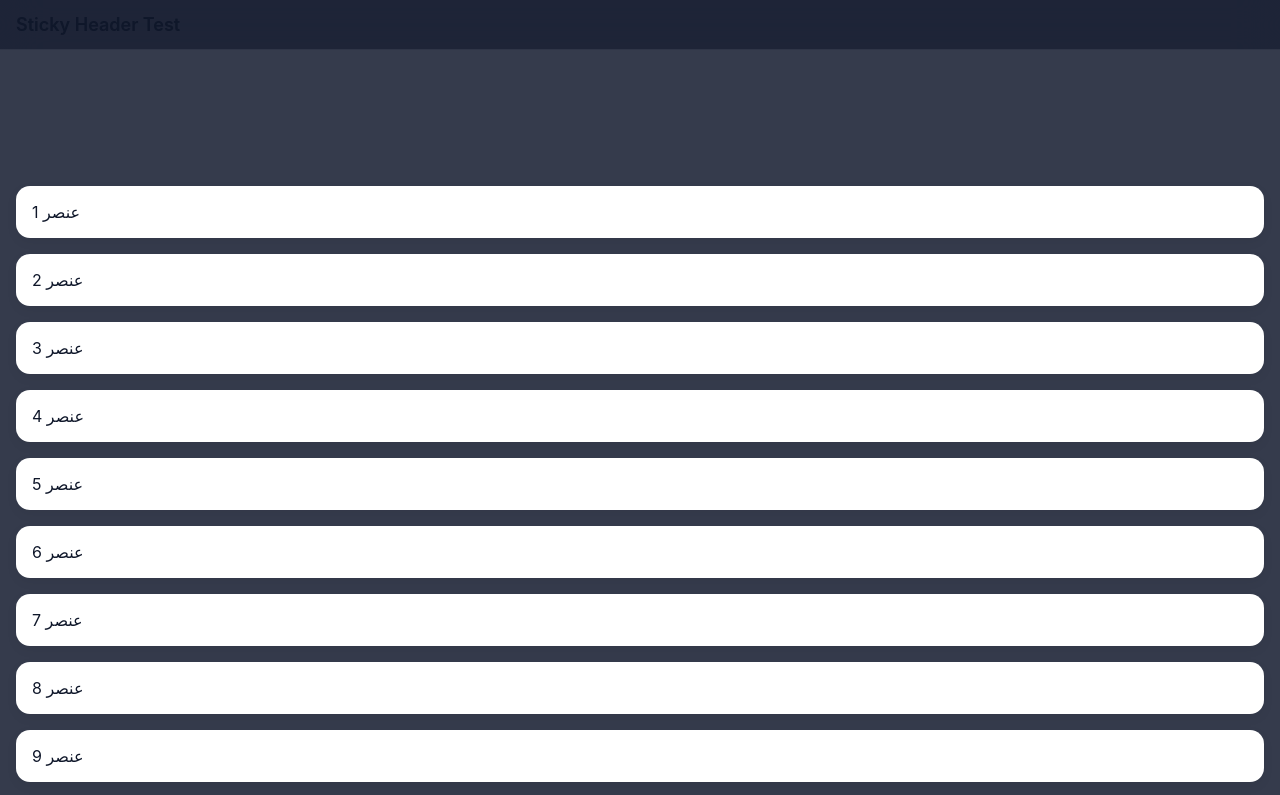
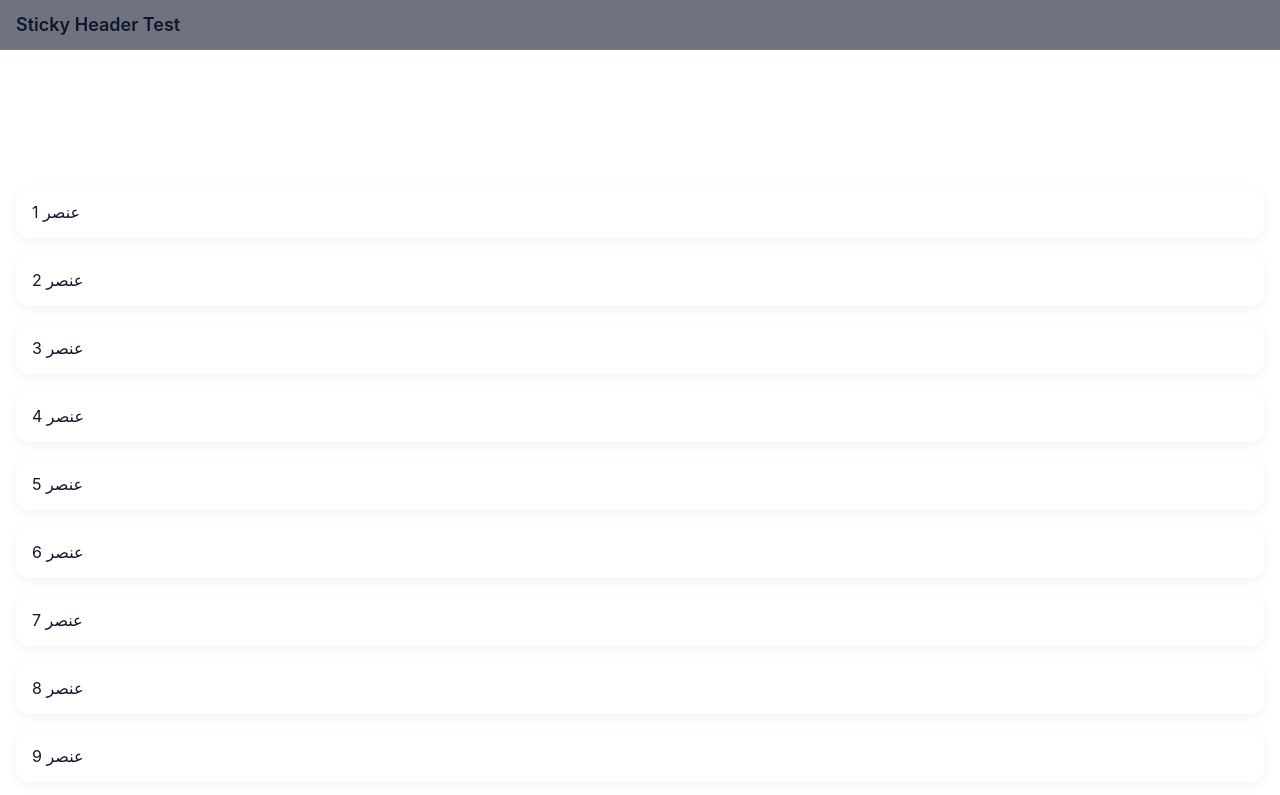
Before and after one commit to adosr/minaret, a website: page statusbar.html in a window 1280 px wide. Shown: the top 795 px of the page. Drawn offline with Linux system fonts and the light colour scheme.

Commit message:
Update statusbar.html

```diff
--- a/statusbar.html
+++ b/statusbar.html
@@ -39,7 +39,7 @@ html, body {
   margin: 0;
   padding: 0;
   height: 100%;
-  background: rgba(15, 23, 42, 0.6);
+  background: var(--card);
   color: var(--text);
   font-family: -apple-system, BlinkMacSystemFont, "SF Pro Text", sans-serif;
 }
```
